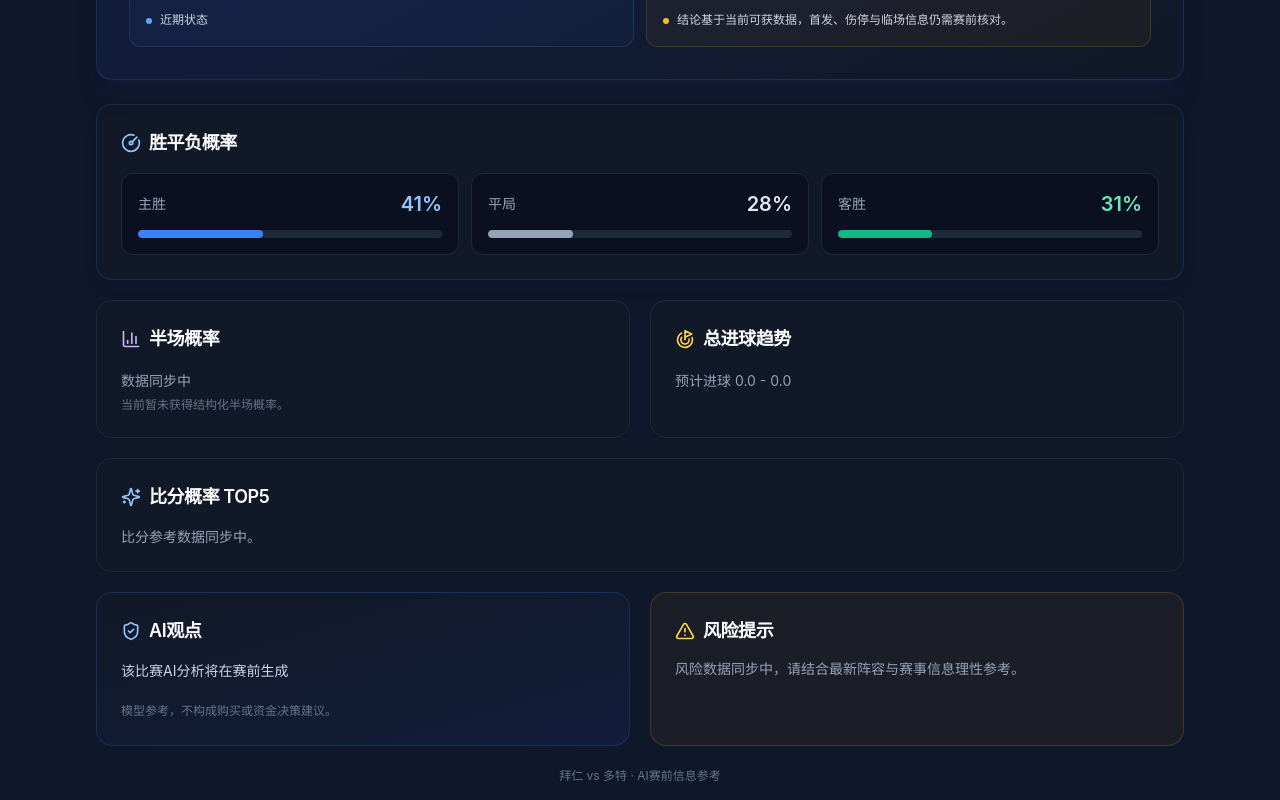
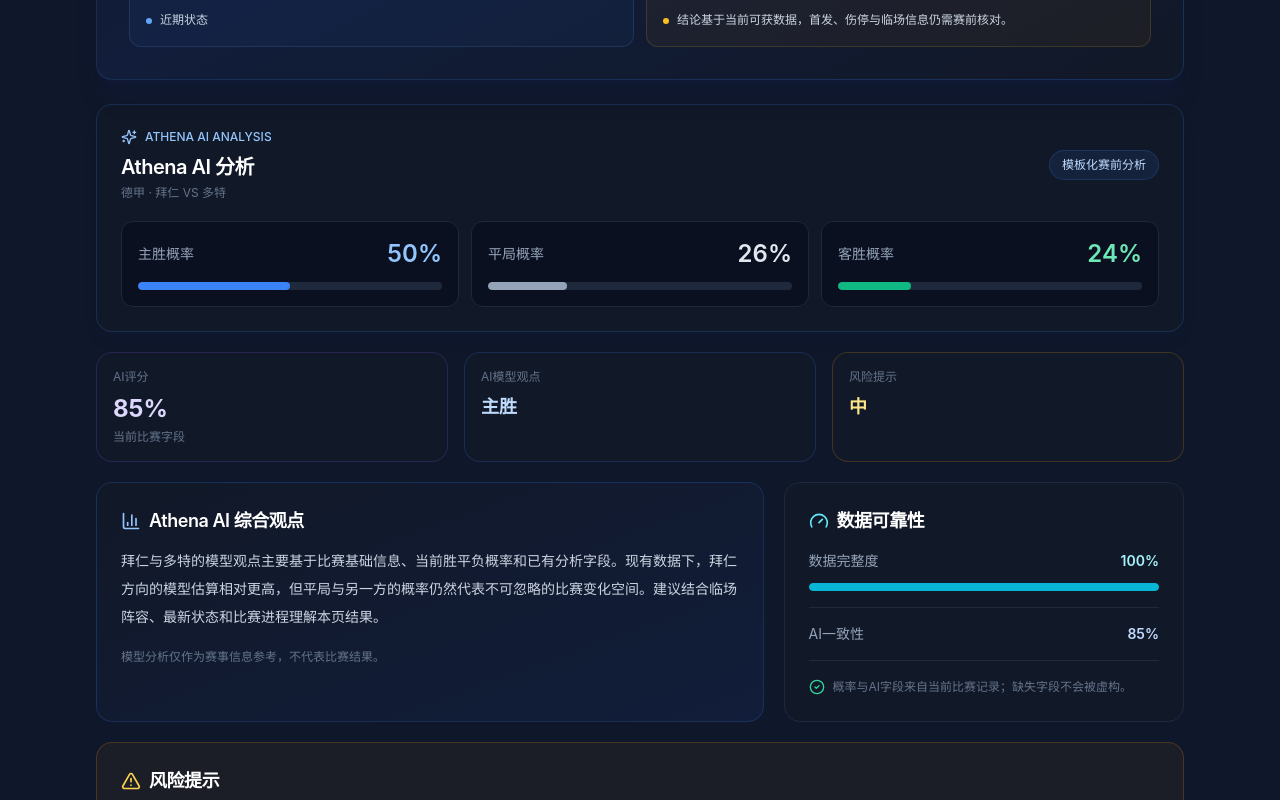
Before and after one commit to wl516619398-max/smart-football, a Next.js app: page /matches/bayern-munich-vs-borussia-dortmund in a window 1280 px wide. Shown: the part 640-1440 px from the top of the page. Built offline with nearby package versions, Linux system fonts and the light colour scheme; no server answers.

Commit message:
fix match detail route and analysis panel

```diff
--- a/app/api/matches/route.ts
+++ b/app/api/matches/route.ts
@@ -68,7 +68,8 @@
     }
 
     const rows = (data ?? []).map((row) => ({
-      id: row.id ?? row.external_id,
+      id: row.external_id,
+      external_id: row.external_id,
       league: row.league,
       home_team: row.home_team,
       away_team: row.away_team,
--- a/app/matches/[external_id]/page.tsx
+++ b/app/matches/[external_id]/page.tsx
@@ -33,8 +33,8 @@
 import { decodeUnicode, decodeUnicodeDeep } from "@/lib/utils/decode-unicode";
 import { analyzeMatch } from "@/lib/analysis-engine";
 import type { MatchData } from "@/lib/data-provider/types";
-import { MatchAnalysisOverview } from "@/components/match/MatchAnalysisOverview";
 import { ShareButton } from "@/components/common/ShareButton";
+import { MatchAnalysisPanel } from "@/components/matches/MatchAnalysisPanel";
 
 export const metadata: Metadata = {
   title: "比赛详情 | Project Athena",
@@ -55,6 +55,7 @@
   away_win: number | null;
   ai_score: number | null;
   ai_pick?: string | null;
+  risk_level?: string | null;
   ai_analysis?: string | null;
   home_team_id?: string | number | null;
   away_team_id?: string | number | null;
@@ -226,6 +227,14 @@
     getFixtureOdds(externalId),
     getAiMatchAnalysis(externalId),
   ]);
+  const displayPrediction = {
+    ...engineContext.prediction,
+    homeWin: match.home_win ?? engineContext.prediction.homeWin,
+    draw: match.draw ?? engineContext.prediction.draw,
+    awayWin: match.away_win ?? engineContext.prediction.awayWin,
+    confidence: match.ai_score ?? engineContext.prediction.confidence,
+    recommendation: [decodeUnicode(match.ai_pick ?? ""), ...engineContext.prediction.recommendation].filter(Boolean),
+  };
   const storedAiAnalysis = decodeUnicodeDeep(rawStoredAiAnalysis);
   const oddsValue = calculateOddsValue({
     prediction: {
@@ -316,13 +325,13 @@
           </div>
           <div className="mt-7 grid gap-3 border-t border-blue-400/15 pt-5 sm:grid-cols-[1.4fr_1fr_1fr]">
             <div className="grid grid-cols-3 gap-2 rounded-xl border border-blue-400/15 bg-slate-950/30 p-3 text-center">
-              <div><p className="text-[10px] text-slate-500">{`\u4e3b\u80dc`}</p><p className="mt-1 text-lg font-semibold text-blue-300">{probability(engineContext.prediction.homeWin)}</p></div>
-              <div><p className="text-[10px] text-slate-500">{`\u5e73\u5c40`}</p><p className="mt-1 text-lg font-semibold text-slate-200">{probability(engineContext.prediction.draw)}</p></div>
-              <div><p className="text-[10px] text-slate-500">{`\u5ba2\u80dc`}</p><p className="mt-1 text-lg font-semibold text-emerald-300">{probability(engineContext.prediction.awayWin)}</p></div>
+              <div><p className="text-[10px] text-slate-500">{`\u4e3b\u80dc`}</p><p className="mt-1 text-lg font-semibold text-blue-300">{probability(displayPrediction.homeWin)}</p></div>
+              <div><p className="text-[10px] text-slate-500">{`\u5e73\u5c40`}</p><p className="mt-1 text-lg font-semibold text-slate-200">{probability(displayPrediction.draw)}</p></div>
+              <div><p className="text-[10px] text-slate-500">{`\u5ba2\u80dc`}</p><p className="mt-1 text-lg font-semibold text-emerald-300">{probability(displayPrediction.awayWin)}</p></div>
             </div>
             <div className="rounded-xl border border-blue-400/15 bg-blue-500/5 p-3 text-center">
               <p className="text-[10px] text-slate-500">{`AI\u6a21\u578b\u89c2\u70b9`}</p>
-              <p className="mt-1 truncate text-sm font-semibold text-blue-200">{engineContext.prediction.recommendation[0] || `\u6570\u636e\u540c\u6b65\u4e2d`}</p>
+              <p className="mt-1 truncate text-sm font-semibold text-blue-200">{displayPrediction.recommendation[0] || `\u6570\u636e\u540c\u6b65\u4e2d`}</p>
             </div>
             <div className="rounded-xl border border-emerald-400/15 bg-emerald-500/5 p-3 text-center">
               <p className="text-[10px] text-slate-500">{`AI\u5224\u65ad\u53ef\u4fe1\u5ea6`}</p>
@@ -342,14 +351,19 @@
         </div>
       </section>
 
-      <div className="mt-6">
-        <MatchAnalysisOverview
-          homeTeam={homeTeam}
-          awayTeam={awayTeam}
-          prediction={engineContext.prediction}
-          analysis={storedAiAnalysis}
-        />
-      </div>
+      <MatchAnalysisPanel
+        league={match.league || ""}
+        homeTeam={homeTeam}
+        awayTeam={awayTeam}
+        matchTime={match.match_time}
+        homeWin={match.home_win}
+        draw={match.draw}
+        awayWin={match.away_win}
+        aiScore={match.ai_score}
+        aiPick={match.ai_pick ?? null}
+        riskLevel={match.risk_level ?? null}
+        prediction={displayPrediction}
+      />
 
       <div className="hidden">
       <div className="mt-6">
--- a/app/recommend/page.tsx
+++ b/app/recommend/page.tsx
@@ -34,7 +34,7 @@
   const validDate = !Number.isNaN(date.getTime());
   const riskLevel: MatchRisk = risk.riskLevel;
 
-  return { id: match.id, league: match.league, date: validDate ? date.toISOString().slice(0, 10) : match.date.slice(0, 10), time: validDate ? date.toISOString().slice(11, 16) : "待定", homeTeam: toTeam(match.homeTeam, index), awayTeam: toTeam(match.awayTeam, index + 1), aiScore: confidence, prediction: recommendation, score: scores[0].replace("-", ":"), risk: riskLevel, homeWin: probabilities.homeWin, draw: probabilities.draw, awayWin: probabilities.awayWin };
+  return { id: match.id, external_id: match.id, league: match.league, date: validDate ? date.toISOString().slice(0, 10) : match.date.slice(0, 10), time: validDate ? date.toISOString().slice(11, 16) : "待定", homeTeam: toTeam(match.homeTeam, index), awayTeam: toTeam(match.awayTeam, index + 1), aiScore: confidence, prediction: recommendation, score: scores[0].replace("-", ":"), risk: riskLevel, homeWin: probabilities.homeWin, draw: probabilities.draw, awayWin: probabilities.awayWin };
 }
 
 async function getRecommendationMatches(): Promise<{ matches: FeaturedMatch[]; sourceMatches: FootballMatch[]; fallback: boolean }> {
--- a/components/home/DailyPicks.tsx
+++ b/components/home/DailyPicks.tsx
@@ -32,7 +32,7 @@
 function valueTone(value: number) { return value >= 0.05 ? "border-emerald-500/25 bg-emerald-500/10 text-emerald-300" : value >= -0.05 ? "border-slate-700 bg-slate-900/60 text-slate-300" : "border-amber-500/25 bg-amber-500/10 text-amber-300"; }
 
 function toPickInput(match: SyncedHomeMatch | FeaturedMatch) {
-  if ("external_id" in match) {
+  if ("home_team" in match) {
     return { id: match.external_id, league: match.league, homeTeam: getTeamDisplayName(match.home_team), awayTeam: getTeamDisplayName(match.away_team), matchTime: match.match_time, homeWin: match.home_win, draw: match.draw, awayWin: match.away_win, confidence: match.ai_score };
   }
   return { id: match.id, league: match.league, homeTeam: getTeamDisplayName(match.homeTeam.name), awayTeam: getTeamDisplayName(match.awayTeam.name), matchTime: `${match.date}T${match.time}:00+08:00`, homeWin: match.homeWin, draw: match.draw, awayWin: match.awayWin, confidence: match.aiScore };
--- a/components/home/LiveHomeMatches.tsx
+++ b/components/home/LiveHomeMatches.tsx
@@ -104,7 +104,7 @@
 }
 
 function toFeaturedMatch(match: HomeMatchData): FeaturedMatchData {
-  return decodeUnicodeDeep({ id: match.id, league: match.league, date: match.date, time: match.time, homeTeam: match.homeTeam, awayTeam: match.awayTeam, aiScore: match.aiConfidence, prediction: match.recommendation, score: match.scorePrediction, goalTrend: match.goalTrend, matchStatus: match.matchStatus, risk: match.risk, homeWin: match.homeProbability, draw: match.drawProbability, awayWin: match.awayProbability, analysisStatus: match.analysisStatus });
+  return decodeUnicodeDeep({ id: match.id, external_id: match.id, league: match.league, date: match.date, time: match.time, homeTeam: match.homeTeam, awayTeam: match.awayTeam, aiScore: match.aiConfidence, prediction: match.recommendation, score: match.scorePrediction, goalTrend: match.goalTrend, matchStatus: match.matchStatus, risk: match.risk, homeWin: match.homeProbability, draw: match.drawProbability, awayWin: match.awayProbability, analysisStatus: match.analysisStatus });
 }
 
 export function LiveHomeMatchesLoading() {
--- a/components/match-card.tsx
+++ b/components/match-card.tsx
@@ -34,9 +34,11 @@
     uncertainty: decodeUnicode("\\u6570\\u636e\\u4e0d\\u786e\\u5b9a\\u6027"),
     syncing: decodeUnicode("\\u6570\\u636e\\u540c\\u6b65\\u4e2d"),
     viewAnalysis: decodeUnicode("\\u67e5\\u770b\\u5206\\u6790"),
+    missingId: decodeUnicode("\\u6bd4\\u8d5b ID \\u7f3a\\u5931，\\u6682\\u65e0\\u6cd5\\u8df3\\u8f6c"),
   };
   const aiScore = match.aiScore === null ? labels.syncing : `${match.aiScore}%`;
   const aiConsistency = match.aiConsistency === null || match.aiConsistency === undefined ? labels.syncing : `${match.aiConsistency}%`;
+  const externalId = match.external_id?.trim() || null;
 
   return (
     <Card className={cn("group overflow-hidden transition-all duration-200 hover:-translate-y-0.5 hover:border-blue-500/40 hover:shadow-glow", compact ? "" : "h-full")}>
@@ -59,7 +61,7 @@
       </div>
       <div className="flex items-center justify-between gap-3 bg-slate-900/40 px-4 py-3">
         <span className="flex min-w-0 items-center gap-1.5 text-xs text-slate-300"><Sparkles className="h-3.5 w-3.5 shrink-0 text-amber-400" /><span className="truncate">AI评分 {aiScore} · AI一致性 {aiConsistency} · {prediction}</span></span>
-        <Link href={`/matches/${encodeURIComponent(match.id)}`} className="flex shrink-0 items-center gap-1 text-xs text-blue-400 opacity-80 transition-opacity group-hover:opacity-100">{labels.viewAnalysis} <ArrowRight className="h-3 w-3" /></Link>
+        {externalId ? <Link href={`/matches/${encodeURIComponent(externalId)}`} className="flex shrink-0 items-center gap-1 text-xs text-blue-400 opacity-80 transition-opacity group-hover:opacity-100">{labels.viewAnalysis} <ArrowRight className="h-3 w-3" /></Link> : <span className="flex shrink-0 items-center gap-1 text-[10px] text-amber-400/80">{labels.missingId}</span>}
       </div>
     </Card>
   );
--- /dev/null
+++ b/components/matches/MatchAnalysisPanel.tsx
@@ -0,0 +1,102 @@
+import { AlertTriangle, BarChart3, CheckCircle2, Gauge, Sparkles } from "lucide-react";
+import { decodeUnicode } from "@/lib/utils/decode-unicode";
+
+type Prediction = {
+  homeWin: number;
+  draw: number;
+  awayWin: number;
+  confidence: number;
+  recommendation: string[];
+};
+
+type MatchAnalysisPanelProps = {
+  league: string;
+  homeTeam: string;
+  awayTeam: string;
+  matchTime: string | null;
+  homeWin: number | null;
+  draw: number | null;
+  awayWin: number | null;
+  aiScore: number | null;
+  aiPick: string | null;
+  riskLevel: string | null;
+  prediction: Prediction;
+};
+
+function normalizeProbability(value: number | null) {
+  if (value === null || !Number.isFinite(value)) return null;
+  return Math.round(Math.max(0, Math.min(100, value <= 1 ? value * 100 : value)));
+}
+
+function percent(value: number | null) {
+  return value === null ? "--" : `${value}%`;
+}
+
+function completeness(values: Array<unknown>) {
+  const available = values.filter((value) => value !== null && value !== undefined && String(value).trim() !== "").length;
+  return Math.round((available / values.length) * 100);
+}
+
+function probabilityBar(value: number | null, tone: string) {
+  return <div className="mt-3 h-2 overflow-hidden rounded-full bg-slate-800"><div className={`h-full rounded-full ${tone}`} style={{ width: `${value ?? 0}%` }} /></div>;
+}
+
+export function MatchAnalysisPanel({
+  league,
+  homeTeam: rawHomeTeam,
+  awayTeam: rawAwayTeam,
+  matchTime,
+  homeWin: rawHomeWin,
+  draw: rawDraw,
+  awayWin: rawAwayWin,
+  aiScore: rawAiScore,
+  aiPick: rawAiPick,
+  riskLevel: rawRiskLevel,
+  prediction,
+}: MatchAnalysisPanelProps) {
+  const homeTeam = decodeUnicode(rawHomeTeam);
+  const awayTeam = decodeUnicode(rawAwayTeam);
+  const leagueName = decodeUnicode(league);
+  const homeWin = normalizeProbability(rawHomeWin ?? prediction.homeWin);
+  const draw = normalizeProbability(rawDraw ?? prediction.draw);
+  const awayWin = normalizeProbability(rawAwayWin ?? prediction.awayWin);
+  const aiScore = normalizeProbability(rawAiScore ?? prediction.confidence);
+  const aiPick = decodeUnicode(rawAiPick || prediction.recommendation[0] || "数据同步中");
+  const riskLevel = decodeUnicode(rawRiskLevel || "数据同步中");
+  const dataCompleteness = completeness([league, homeTeam, awayTeam, matchTime, rawHomeWin, rawDraw, rawAwayWin, rawAiScore, rawAiPick, rawRiskLevel]);
+  const leader = (homeWin ?? 0) >= (awayWin ?? 0) ? homeTeam : awayTeam;
+  const summary = `${homeTeam}与${awayTeam}的模型观点主要基于比赛基础信息、当前胜平负概率和已有分析字段。现有数据下，${leader}方向的模型估算相对更高，但平局与另一方的概率仍然代表不可忽略的比赛变化空间。建议结合临场阵容、最新状态和比赛进程理解本页结果。`;
+
+  const probabilityItems = [
+    { label: "主胜概率", value: homeWin, tone: "bg-blue-500", text: "text-blue-300" },
+    { label: "平局概率", value: draw, tone: "bg-slate-400", text: "text-slate-200" },
+    { label: "客胜概率", value: awayWin, tone: "bg-emerald-500", text: "text-emerald-300" },
+  ];
+
+  return (
+    <section className="mt-6 space-y-5">
+      <div className="rounded-2xl border border-blue-500/20 bg-[#111827] p-4 shadow-lg shadow-blue-950/10 sm:p-6">
+        <div className="mb-5 flex flex-wrap items-center justify-between gap-3">
+          <div><div className="flex items-center gap-2 text-xs font-medium text-blue-300"><Sparkles className="h-4 w-4" />ATHENA AI ANALYSIS</div><h2 className="mt-2 text-xl font-semibold text-white">Athena AI 分析</h2><p className="mt-1 text-xs text-slate-500">{leagueName} · {homeTeam} VS {awayTeam}</p></div>
+          <span className="rounded-full border border-blue-500/20 bg-blue-500/10 px-3 py-1.5 text-xs text-blue-200">模板化赛前分析</span>
+        </div>
+        <div className="grid gap-3 sm:grid-cols-3">
+          {probabilityItems.map((item) => <div key={item.label} className="rounded-xl border border-slate-800 bg-slate-950/40 p-4"><div className="flex items-center justify-between gap-2"><span className="text-sm text-slate-400">{item.label}</span><span className={`text-2xl font-semibold ${item.text}`}>{percent(item.value)}</span></div>{probabilityBar(item.value, item.tone)}</div>)}
+        </div>
+      </div>
+
+      <div className="grid gap-4 sm:grid-cols-3">
+        <div className="rounded-2xl border border-violet-500/20 bg-[#111827] p-4"><p className="text-xs text-slate-500">AI评分</p><p className="mt-2 text-2xl font-bold text-violet-200">{percent(aiScore)}</p><p className="mt-1 text-xs text-slate-500">当前比赛字段</p></div>
+        <div className="rounded-2xl border border-blue-500/20 bg-[#111827] p-4"><p className="text-xs text-slate-500">AI模型观点</p><p className="mt-2 break-words text-lg font-semibold text-blue-200">{aiPick}</p></div>
+        <div className="rounded-2xl border border-amber-500/20 bg-[#111827] p-4"><p className="text-xs text-slate-500">风险提示</p><p className="mt-2 break-words text-lg font-semibold text-amber-200">{riskLevel}</p></div>
+      </div>
+
+      <div className="grid gap-5 lg:grid-cols-[1.25fr_0.75fr]">
+        <div className="rounded-2xl border border-blue-500/20 bg-gradient-to-br from-[#111827] to-[#111d3a] p-4 sm:p-6"><div className="mb-3 flex items-center gap-2"><BarChart3 className="h-5 w-5 text-blue-300" /><h3 className="text-lg font-semibold text-white">Athena AI 综合观点</h3></div><p className="text-sm leading-7 text-slate-300">{summary}</p><p className="mt-4 text-xs leading-5 text-slate-500">模型分析仅作为赛事信息参考，不代表比赛结果。</p></div>
+        <div className="rounded-2xl border border-slate-800 bg-[#111827] p-4 sm:p-6"><div className="mb-4 flex items-center gap-2"><Gauge className="h-5 w-5 text-cyan-300" /><h3 className="text-lg font-semibold text-white">数据可靠性</h3></div><div className="space-y-4"><div><div className="flex justify-between text-sm"><span className="text-slate-400">数据完整度</span><span className="font-semibold text-cyan-200">{dataCompleteness}%</span></div>{probabilityBar(dataCompleteness, "bg-cyan-500")}</div><div className="flex items-center justify-between border-t border-slate-800 pt-4 text-sm"><span className="text-slate-400">AI一致性</span><span className="font-semibold text-blue-200">{aiScore === null ? "数据同步中" : `${aiScore}%`}</span></div><div className="flex items-start gap-2 border-t border-slate-800 pt-4 text-xs leading-5 text-slate-500"><CheckCircle2 className="mt-0.5 h-4 w-4 shrink-0 text-emerald-400" />概率与AI字段来自当前比赛记录；缺失字段不会被虚构。</div></div></div>
+      </div>
+
+      <div className="rounded-2xl border border-amber-500/20 bg-amber-500/5 p-4 sm:p-6"><div className="mb-3 flex items-center gap-2"><AlertTriangle className="h-5 w-5 text-amber-300" /><h3 className="text-lg font-semibold text-white">风险提示</h3></div><p className="text-sm leading-7 text-slate-300">{riskLevel === "数据同步中" ? "当前风险字段仍在同步，请结合比赛时间、阵容变化和最新赛事信息进行判断。" : `当前记录标注为“${riskLevel}”。比赛结果仍会受到临场阵容、比赛节奏和偶发事件影响，模型观点不构成确定性结论。`}</p></div>
+    </section>
+  );
+}
--- a/components/matches/MatchesBrowser.tsx
+++ b/components/matches/MatchesBrowser.tsx
@@ -49,7 +49,7 @@
   const aiConsistency = toNumber(match.ai_consistency);
   const homeTeam: MatchTeam = { id: match.home_team_id ?? undefined, name: homeTeamName, englishName: homeName, shortName: shortName(homeTeamName), color: colors[index % colors.length], secondaryColor: colors[(index + 1) % colors.length] };
   const awayTeam: MatchTeam = { id: match.away_team_id ?? undefined, name: awayTeamName, englishName: awayName, shortName: shortName(awayTeamName), color: colors[(index + 2) % colors.length], secondaryColor: colors[(index + 3) % colors.length] };
-  return decodeUnicodeDeep({ id: match.external_id, league: decodeUnicode(match.league), date: formattedDate.date, time: formattedDate.time, homeTeam, awayTeam, aiScore, aiConsistency, prediction: decodeUnicode(match.ai_pick || "\u6570\u636e\u540c\u6b65\u4e2d"), score: decodeUnicode("\u5f85\u751f\u6210"), risk: decodeUnicode(match.risk_level || "\u4e2d") as MatchRisk, homeWin, draw, awayWin });
+  return decodeUnicodeDeep({ external_id: match.external_id || null, id: match.external_id || "", league: decodeUnicode(match.league), date: formattedDate.date, time: formattedDate.time, homeTeam, awayTeam, aiScore, aiConsistency, prediction: decodeUnicode(match.ai_pick || "\u6570\u636e\u540c\u6b65\u4e2d"), score: decodeUnicode("\u5f85\u751f\u6210"), risk: decodeUnicode(match.risk_level || "\u4e2d") as MatchRisk, homeWin, draw, awayWin });
 }
 
 const copy = {
--- a/data/matches.ts
+++ b/data/matches.ts
@@ -509,6 +509,7 @@
 
 export const featured: FeaturedMatch[] = matchDetails.map((match) => ({
   id: match.id,
+  external_id: match.id,
   league: match.league,
   date: match.date,
   time: match.time,
--- a/types/match.ts
+++ b/types/match.ts
@@ -27,6 +27,7 @@
 
 export type FeaturedMatch = {
   id: string;
+  external_id?: string | null;
   league: string;
   date: string;
   time: string;
```
Also changed, not shown: 1 other file (tests, documents, lock files or other folders).
